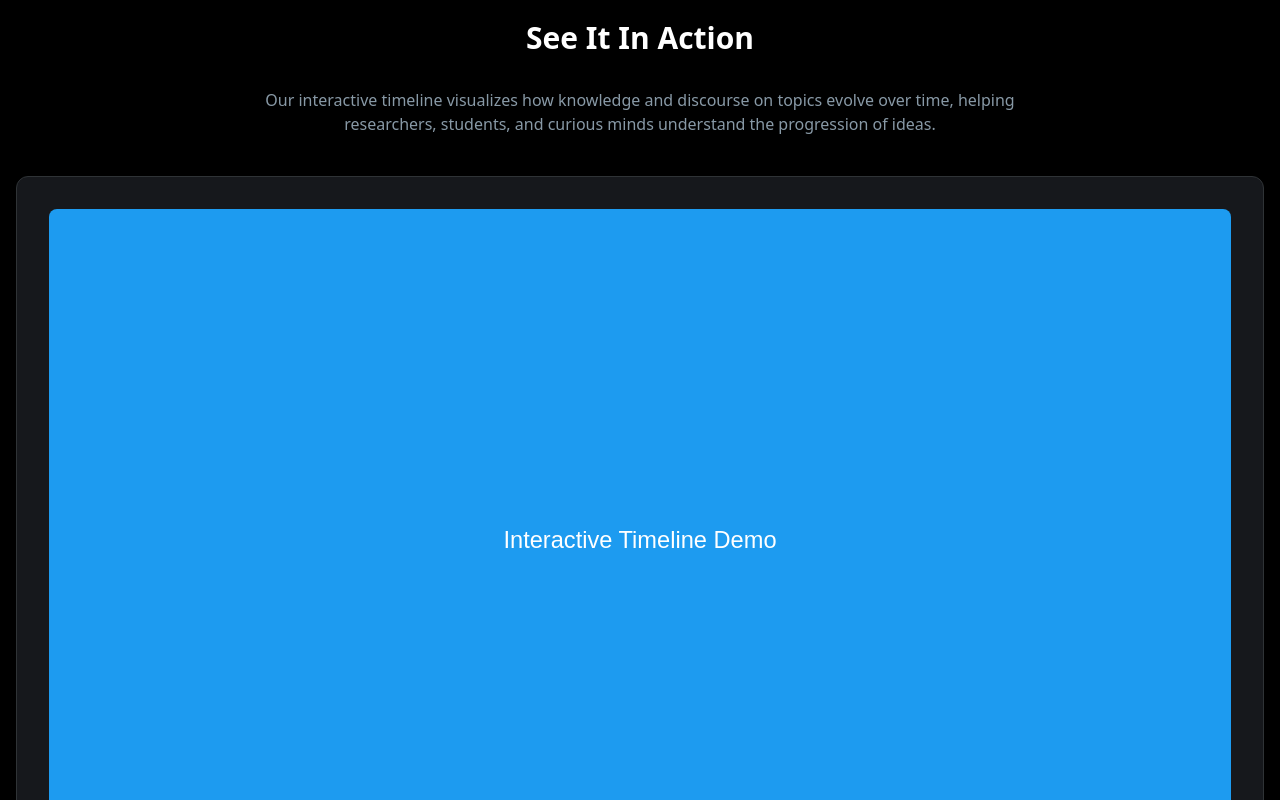
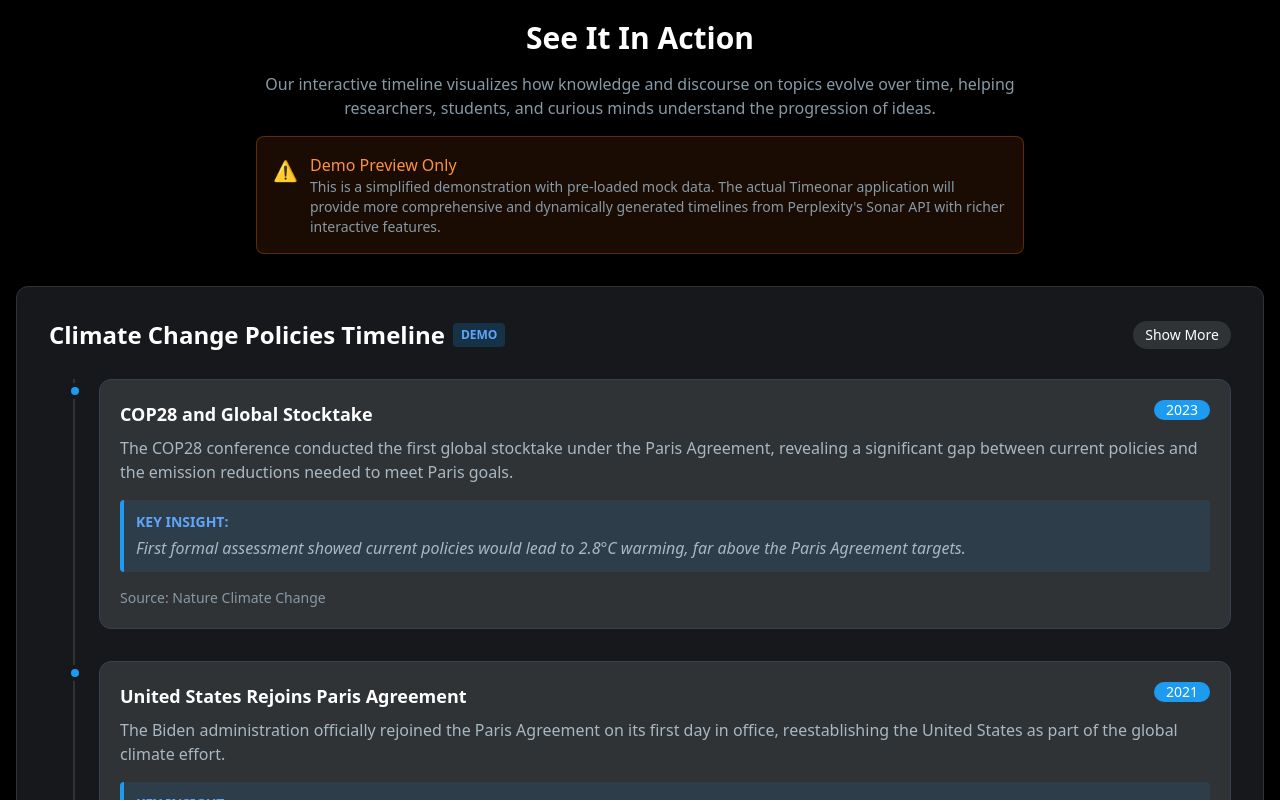
Before and after one commit to Prashant-koi/Timeonar, a React (Vite) app in the folder frontend/: page / in a window 1280 px wide. Shown: the part 1000-1800 px from the top of the page. Built offline with nearby package versions, Linux system fonts and the light colour scheme.

Commit message:
added the interactive demo in the homepage

```diff
--- a/frontend/src/pages/Contact.tsx
+++ b/frontend/src/pages/Contact.tsx
@@ -58,7 +58,7 @@
                     </div>
                     <div className="ml-4">
                       <h3 className="text-lg font-medium">Email</h3>
-                      <p className="text-gray-400">support@timeonar.com</p>
+                      <p className="text-gray-400">xxxxxxx@xxxx.xxx</p>
                     </div>
                   </div>
 
@@ -70,7 +70,7 @@
                     </div>
                     <div className="ml-4">
                       <h3 className="text-lg font-medium">Location</h3>
-                      <p className="text-gray-400">123 Innovation Drive<br />San Francisco, CA 94103</p>
+                      <p className="text-gray-400">123 Random Place<br />Random Ciy, Random Place</p>
                     </div>
                   </div>
 
@@ -82,7 +82,7 @@
                     </div>
                     <div className="ml-4">
                       <h3 className="text-lg font-medium">Phone</h3>
-                      <p className="text-gray-400">+1 (555) 123-4567</p>
+                      <p className="text-gray-400">+1 (000) 000-0000</p>
                     </div>
                   </div>
                 </div>
--- a/frontend/src/pages/Home.tsx
+++ b/frontend/src/pages/Home.tsx
@@ -1,7 +1,8 @@
-import React from 'react';
+import React, { useState, useEffect } from 'react';
 import { Link } from 'react-router-dom';
 import Navbar from '../components/Navbar';
 import Footer from '../components/Footer';
+import climateChangeData from '../data/climate-change-timeline.json';
 
 // Helper function to generate color placeholder
 const generateColorPlaceholder = (width: number, height: number, text: string) => {
@@ -9,6 +10,18 @@
 };
 
 const Home: React.FC = () => {
+  const [showFullTimeline, setShowFullTimeline] = useState(false);
+  const [demoData, setDemoData] = useState<any[]>([]);
+
+  useEffect(() => {
+    // Just load the most recent 3 entries for the preview
+    const previewData = [...climateChangeData.timeline]
+      .sort((a, b) => b.year - a.year)
+      .slice(0, 3);
+
+    setDemoData(previewData);
+  }, []);
+
   return (
     <div className="min-h-screen bg-black text-white flex flex-col">
       <Navbar />
@@ -70,20 +83,79 @@
 
         {/* Demo/Visualization Section */}
         <div className="py-12 border-t border-gray-800">
-          <h2 className="text-3xl font-bold text-center mb-8">See It In Action</h2>
-          <p className="text-center text-gray-400 max-w-3xl mx-auto mb-10">
+          <h2 className="text-3xl font-bold text-center mb-4">See It In Action</h2>
+          <p className="text-center text-gray-400 max-w-3xl mx-auto mb-4">
             Our interactive timeline visualizes how knowledge and discourse on topics evolve over time,
             helping researchers, students, and curious minds understand the progression of ideas.
           </p>
 
+          <div className="bg-orange-500/10 border border-orange-500/30 rounded-lg p-4 mb-8 max-w-3xl mx-auto">
+            <div className="flex items-start">
+              <div className="mr-3 mt-1 text-xl">⚠️</div>
+              <div>
+                <p className="font-medium text-orange-400">Demo Preview Only</p>
+                <p className="text-gray-400 text-sm">
+                  This is a simplified demonstration with pre-loaded mock data. The actual Timeonar application will provide more comprehensive
+                  and dynamically generated timelines from Perplexity's Sonar API with richer interactive features.
+                </p>
+              </div>
+            </div>
+          </div>
+
           <div className="bg-gray-900 rounded-xl border border-gray-800 p-4 md:p-8">
-            <div className="aspect-w-16 aspect-h-9">
-              <div className="flex items-center justify-center">
-                <img
-                  src={generateColorPlaceholder(1200, 675, "Interactive Timeline Demo")}
-                  alt="Timeline Demo"
-                  className="max-w-full rounded-lg"
-                />
+            <div className="mb-4 flex justify-between items-center">
+              <h3 className="text-2xl font-bold flex items-center">
+                <span className="mr-2">Climate Change Policies Timeline</span>
+                <span className="text-xs bg-blue-500/20 text-blue-400 px-2 py-1 rounded">DEMO</span>
+              </h3>
+
+              <button
+                onClick={() => setShowFullTimeline(!showFullTimeline)}
+                className="text-sm bg-gray-800 hover:bg-gray-700 py-1 px-3 rounded-full"
+              >
+                {showFullTimeline ? "Show Less" : "Show More"}
+              </button>
+            </div>
+
+            {/* Demo Timeline Display */}
+            <div className="overflow-y-auto max-h-[600px]">
+              <div className="border-l-2 border-gray-800 ml-6 mt-3">
+                {(showFullTimeline ? climateChangeData.timeline : demoData)
+                  .sort((a, b) => b.year - a.year)
+                  .map((item) => (
+                    <div key={item.id} className="relative ml-6 mb-8">
+                      <div className="absolute -left-8 mt-1">
+                        <div className="bg-blue-500 border-4 border-gray-900 h-4 w-4 rounded-full"></div>
+                      </div>
+
+                      <div className="bg-gray-800 rounded-xl p-5 border border-gray-700 hover:border-blue-500 transition-all">
+                        <div className="flex justify-between items-start mb-2">
+                          <h4 className="text-lg font-bold">{item.title}</h4>
+                          <div className="bg-blue-500 text-white px-3 rounded-full text-sm">
+                            {item.year}
+                          </div>
+                        </div>
+
+                        <p className="text-gray-300 mb-4">{item.summary}</p>
+
+                        {item.keyInsight && (
+                          <div className="mb-4 bg-blue-500/10 p-3 rounded border-l-4 border-blue-500">
+                            <div className="font-bold text-sm text-blue-400 mb-1">KEY INSIGHT:</div>
+                            <p className="text-gray-300 italic">{item.keyInsight}</p>
+                          </div>
+                        )}
+
+                        <div className="flex justify-between items-center text-sm">
+                          <div className="text-gray-400">
+                            Source: {item.source}
+                          </div>
+                          <div className="text-blue-400">
+                            {item.link && <a href={item.link} target="_blank" rel="noopener noreferrer">Read More</a>}
+                          </div>
+                        </div>
+                      </div>
+                    </div>
+                  ))}
               </div>
             </div>
           </div>
@@ -95,15 +167,15 @@
 
           <div className="grid md:grid-cols-2 gap-8">
             <TestimonialCard
-              name="Dr. Alex Johnson"
+              name="Dr. Abcd Smith"
               role="Research Scientist"
-              image="https://i.pravatar.cc/100?img=1"
+              image="https://i.pravatar.cc/100?img=99"
               quote="Timeonar has completely changed how I conduct literature reviews. I can track how concepts evolved over decades in minutes."
             />
             <TestimonialCard
-              name="Sarah Chen"
+              name="Efgh Jones"
               role="PhD Candidate"
-              image="https://i.pravatar.cc/100?img=5"
+              image="https://i.pravatar.cc/100?img=99"
               quote="The Time Travel feature is groundbreaking. Being able to isolate perspectives from specific years has been invaluable for my dissertation."
             />
           </div>
```
